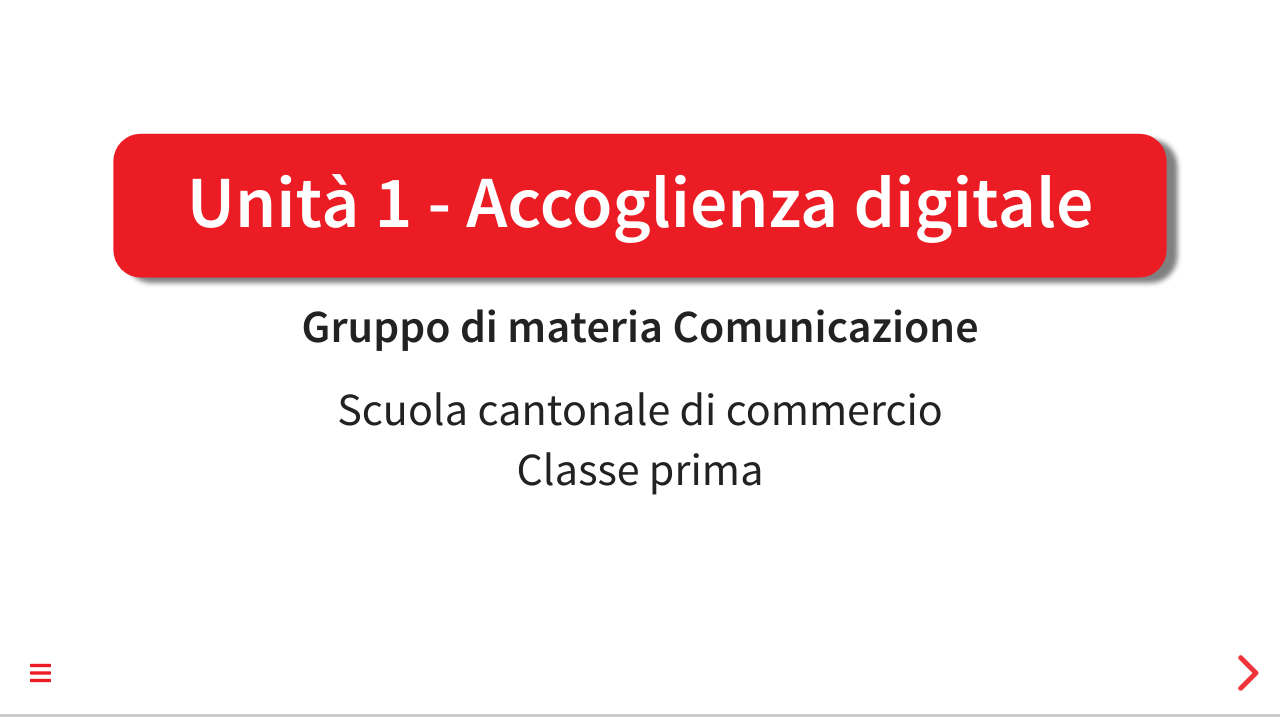
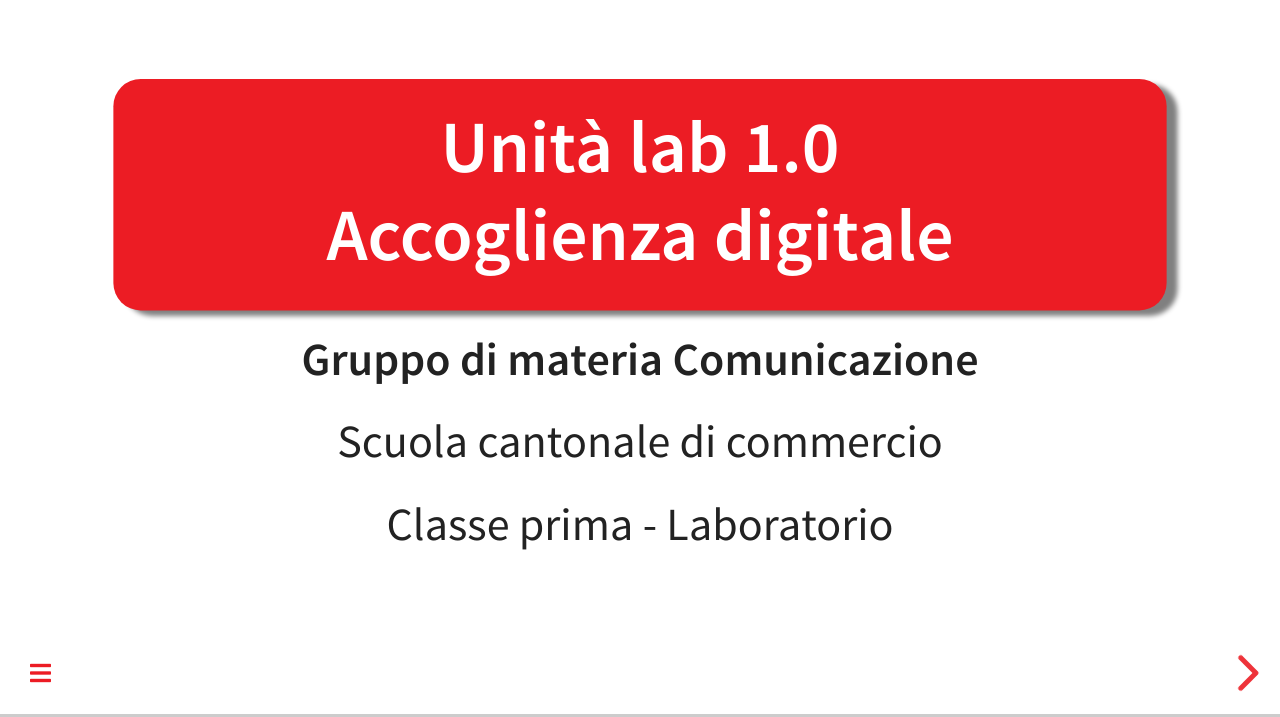
Before and after one commit to AlanLeoni/scc-com-lab-1.1_slide, a website: page index.html in a window 1280 px wide. Shown: the part 83-800 px from the top of the page. Drawn offline with Linux system fonts and the light colour scheme.

Commit message:
modificato titolo

```diff
--- a/index.html
+++ b/index.html
@@ -95,10 +95,10 @@
 		<div class="reveal">
 			<div class="slides">
 				<section id="copertina">
-					<h2 class="title" style="color: white;">Unità 1 - Accoglienza digitale</h2>
+					<h2 class="title" style="color: white;">Unità lab 1.0 <br>Accoglienza digitale</h2>
 					<p class="author">Gruppo di materia Comunicazione</p>
-					<p>Scuola cantonale di commercio <br/>
-					Classe prima</p>
+					<p>Scuola cantonale di commercio</p>
+					<p>Classe prima - Laboratorio</p>
 				</section>
 
 				<section>
```
